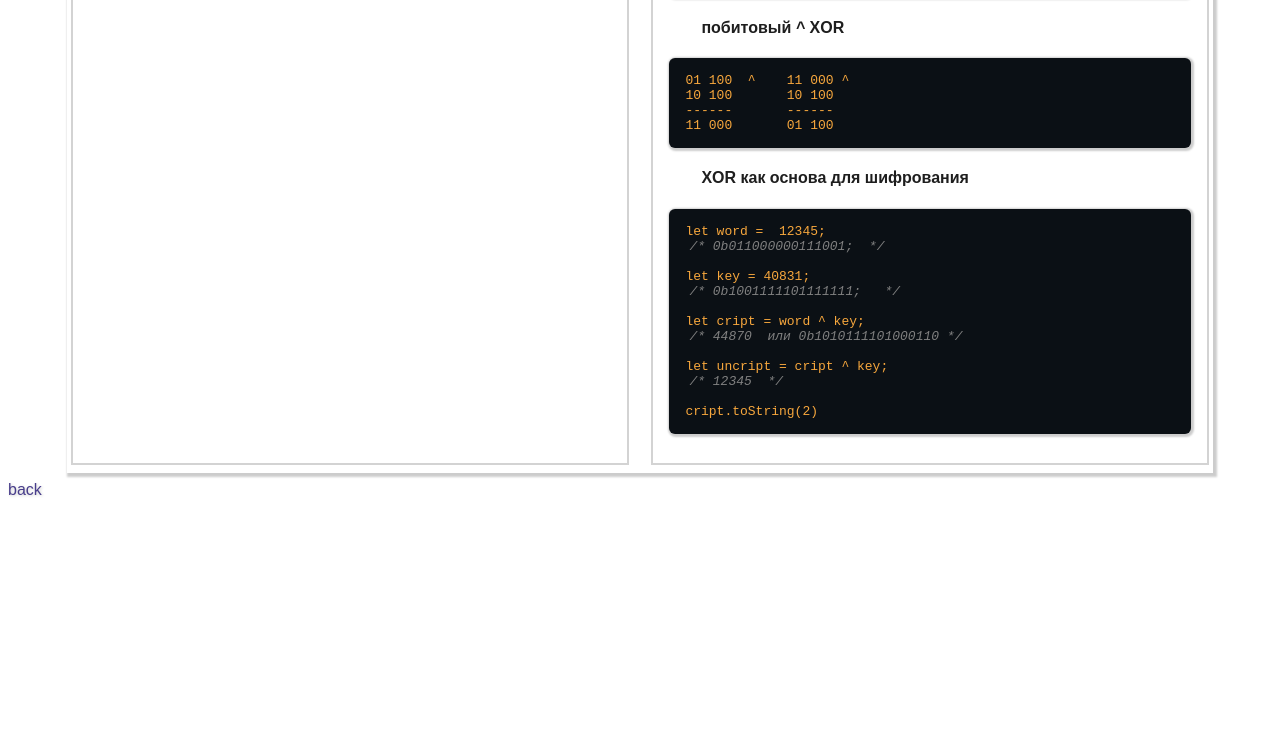
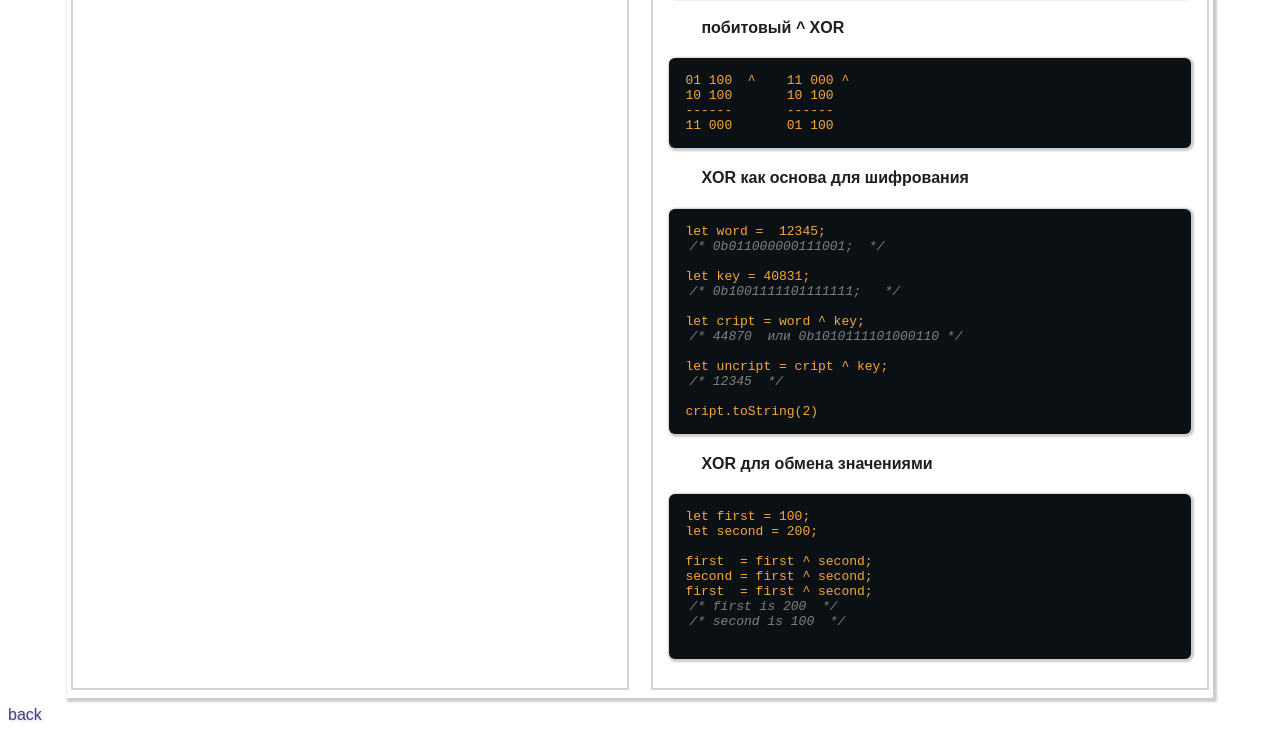
Before and after one commit to gennadiy1970/js-conditions, a plain HTML site: page logic/index.html in a window 1280 px wide. Shown: the part 1073-1805 px from the top of the page. Before the commit the page ends 1580 px from the top, so only its background shows below. Drawn offline with Linux system fonts and the light colour scheme.

Commit message:
add XOR change

```diff
--- a/logic/index.html
+++ b/logic/index.html
@@ -193,6 +193,18 @@ let uncript = cript ^ key;
 cript.toString(2)
 
 </code></pre>
+    <h4>XOR для обмена значениями</h4>
+    <pre><code>
+let first = 100;
+let second = 200;
+
+first  = first ^ second;
+second = first ^ second;
+first  = first ^ second;
+<span class="comment">first is 200 </span>
+<span class="comment">second is 100 </span>
+
+    </code></pre>
         </section>
     </div>
     <a class="back" href="../index.html">back</a>
```
